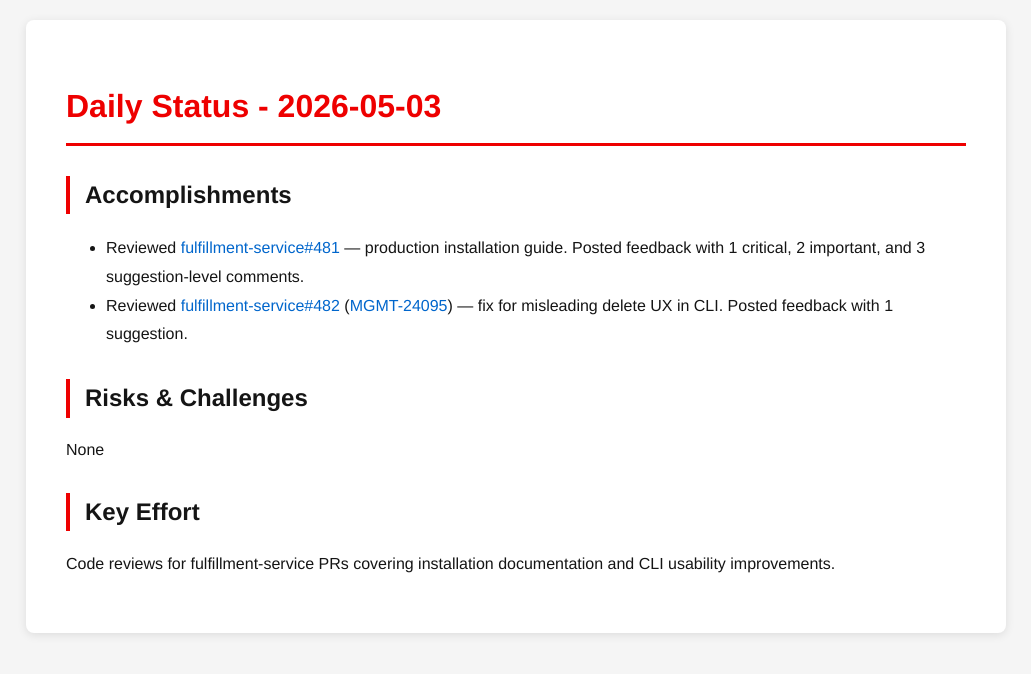
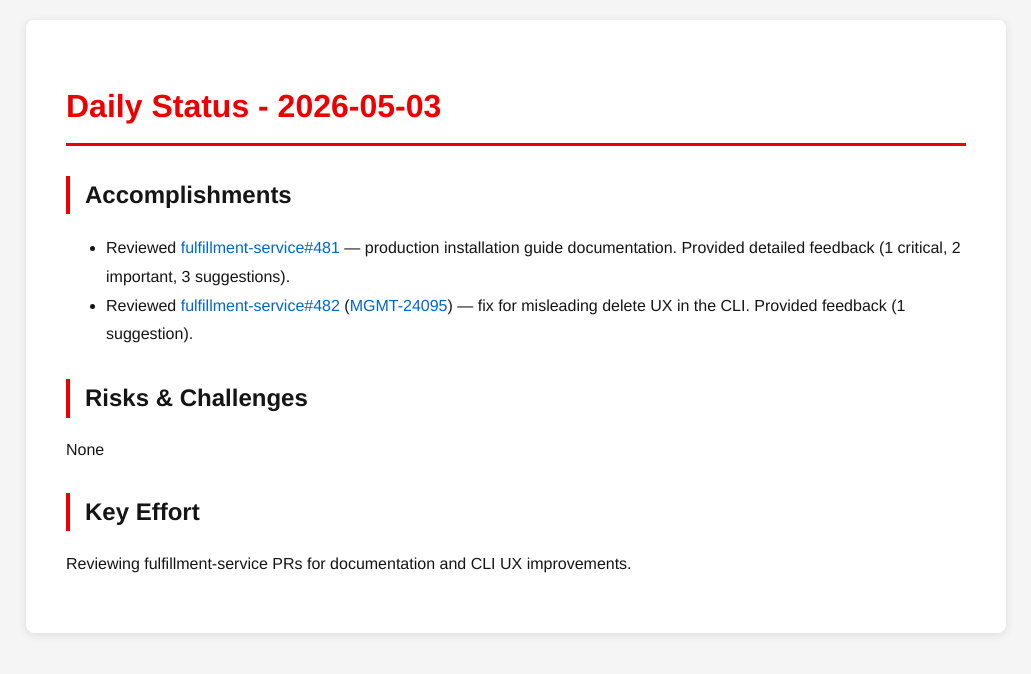
Before and after one commit to tzvatot/daily-status, a Jekyll site: the page built from 2026-05-03.md, in a window 1280 px wide. Shown: the top 674 px of the page, without its empty margins (124-1155 px from the left). Built offline with Jekyll 4.4.1, drawn with Linux system fonts in a browser that asks for light colours.

Commit message:
Daily status update - 2026-05-03

```diff
--- a/2026-05-03.md
+++ b/2026-05-03.md
@@ -7,11 +7,11 @@
 # Daily Status - 2026-05-03
 
 ## Accomplishments
-- Reviewed [fulfillment-service#481](https://github.com/osac-project/fulfillment-service/pull/481) — production installation guide. Posted feedback with 1 critical, 2 important, and 3 suggestion-level comments.
-- Reviewed [fulfillment-service#482](https://github.com/osac-project/fulfillment-service/pull/482) ([MGMT-24095](https://issues.redhat.com/browse/MGMT-24095)) — fix for misleading delete UX in CLI. Posted feedback with 1 suggestion.
+- Reviewed [fulfillment-service#481](https://github.com/osac-project/fulfillment-service/pull/481) — production installation guide documentation. Provided detailed feedback (1 critical, 2 important, 3 suggestions).
+- Reviewed [fulfillment-service#482](https://github.com/osac-project/fulfillment-service/pull/482) ([MGMT-24095](https://issues.redhat.com/browse/MGMT-24095)) — fix for misleading delete UX in the CLI. Provided feedback (1 suggestion).
 
 ## Risks & Challenges
 None
 
 ## Key Effort
-Code reviews for fulfillment-service PRs covering installation documentation and CLI usability improvements.
+Reviewing fulfillment-service PRs for documentation and CLI UX improvements.
```
